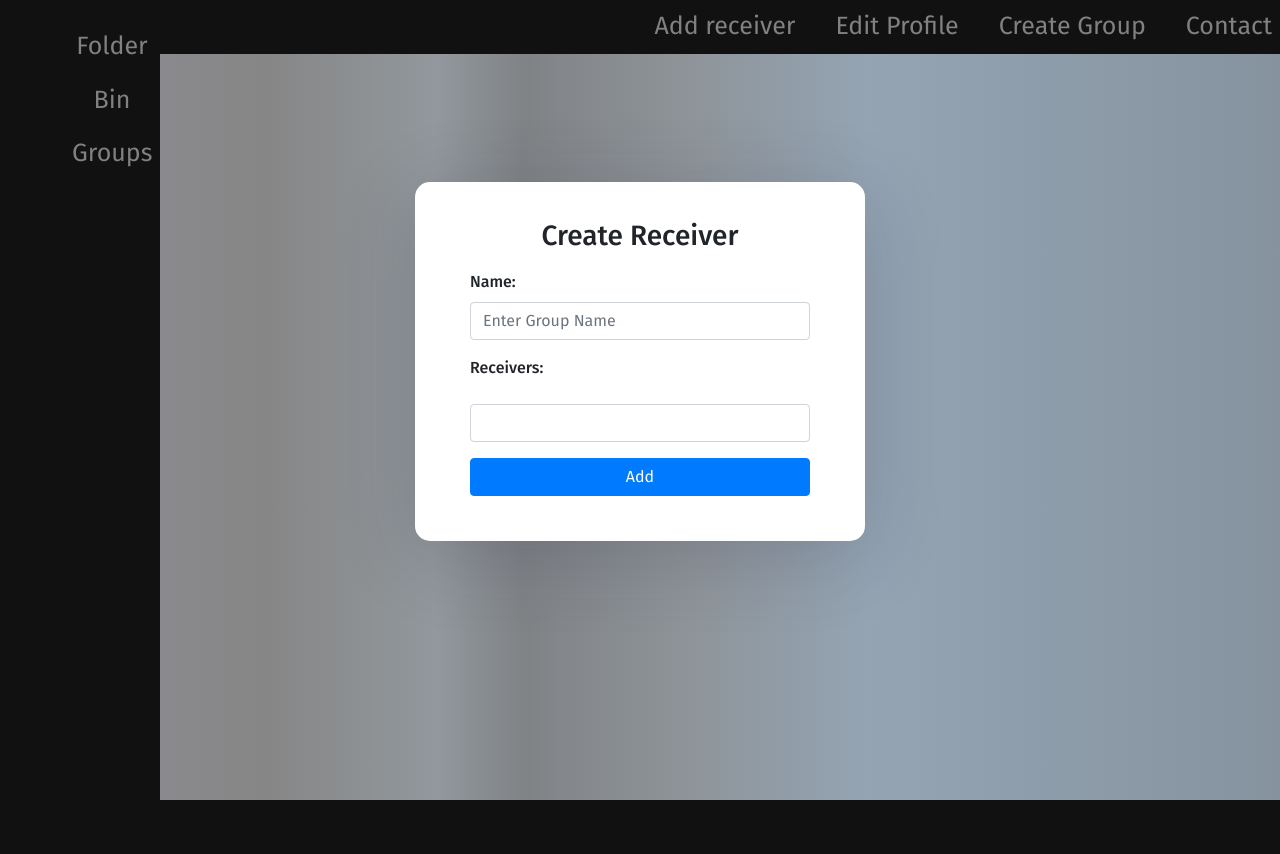
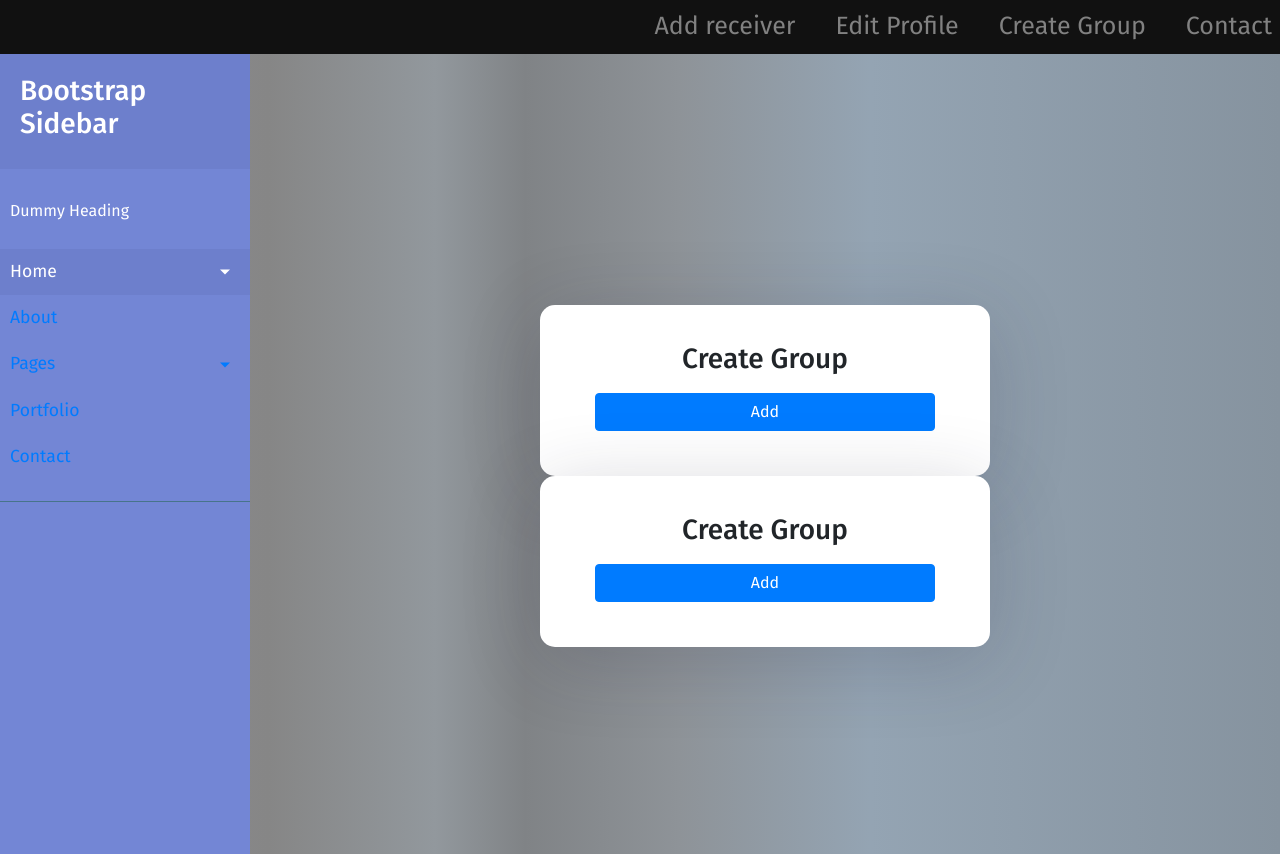
Before and after one commit to Pavel-Petkov03/Emailer, a Django app: page /sender/add-group in a window 1280 px wide. Before the commit the page ends 800 px from the top, so only its background shows below. Run offline with Django 4.2, Linux system fonts and the light colour scheme; data that the repository does not hold is empty; some libraries are stand-ins or nearby versions.

Commit message:
making vital change on sidebar

```diff
--- /dev/null
+++ b/Emailer/api/urls.py
@@ -0,0 +1,3 @@
+urlpatterns = [
+
+]
--- a/Emailer/api/views.py
+++ b/Emailer/api/views.py
@@ -19,7 +19,7 @@ class GenericFolder(ListAPIView):
 
     def list(self, request, *args, **kwargs):
         queryset = self.get_queryset()
-        self.serializer_class(queryset, manu=True)
+        self.serializer_class(queryset, many=True)
 
     def get(self, request, *args, **kwargs):
         return self.list(request, *args, **kwargs)
--- a/Emailer/main/forms.py
+++ b/Emailer/main/forms.py
@@ -43,6 +43,11 @@ class ReceiverForm(forms.ModelForm):
 
 class GroupForm(forms.ModelForm):
 
+    def __init__(self, *args, **kwargs):
+        super().__init__(*args, **kwargs)
+        self.fields["receivers"].choices = \
+            [(choice, choice) for choice in Receiver.objects.all().values_list("mail", flat=True)]
+
     class Meta:
         model = Group
         fields = ("name", "receivers")
--- a/Emailer/main/views.py
+++ b/Emailer/main/views.py
@@ -2,7 +2,7 @@ import inspect
 
 from django.shortcuts import render, redirect
 from django.views import View
-from Emailer.main.models import Preferences
+from Emailer.main.models import Preferences, Receiver
 from Emailer.main.forms import ReceiverForm, GroupForm
 
 
@@ -62,5 +62,8 @@ class GroupView(ManyToManyModelCustomView):
     many_to_many_argument = "receivers"
     success_url = "login"
 
+    def convert_from_many_to_many_arg_to_id(self, array_of_fields):
+        return [str(receiver.id) for receiver in Receiver.objects.filter(mail__in=array_of_fields)]
+
     # def convert_from_many_to_many_arg_to_id(self, array_of_fields):
     #     return [str(preference.id) for preference in Preferences.objects.filter(hobby__in=array_of_fields)]
--- a/Emailer/settings.py
+++ b/Emailer/settings.py
@@ -39,7 +39,6 @@ INSTALLED_APPS = [
     'django.contrib.staticfiles',
     "Emailer.authentication",
     "Emailer.main",
-    'crispy_forms',
 ]
 
 MIDDLEWARE = [
--- a/Emailer/urls.py
+++ b/Emailer/urls.py
@@ -19,5 +19,6 @@ from django.urls import path, include
 urlpatterns = [
     path('admin/', admin.site.urls),
     path("auth/", include("Emailer.authentication.urls")),
-    path("sender/", include("Emailer.main.urls"))
+    path("sender/", include("Emailer.main.urls")),
+    path("api/", include("Emailer.api.urls"))
 ]
--- a/static/css/auth.css
+++ b/static/css/auth.css
@@ -69,3 +69,8 @@ h1, h2, h3, h4, h5, h6, label, span {
 .forgot-password a {
     color: #167bff;
 }
+
+
+#content {
+    margin : auto;
+}
--- a/templates/add_group.html
+++ b/templates/add_group.html
@@ -1,20 +1,57 @@
 {% extends "base.html" %}
 {% load static %}
+
+
 {% block css_and_js_loads %}
     <link rel="stylesheet" href="{% static "css/auth.css" %}">
+    <style>
+    .row {
+        display: flex;
+        align-items: center;
+    }
+
+    .row-first-label{
+        width: 10px;
+        margin: 0;
+    }
+    .row-second-label{
+        padding-left: 10px;
+        margin: 0;
+    }
+
+
+    </style>
 {% endblock %}
-
 
 {% block content %}
     <div class="auth-wrapper">
         <div class="auth-inner">
             <form method="POST">
                 {% csrf_token %}
-                <h3>Create Receiver</h3>
-                <div class="wrapper">
-                    {{form.as_p }}
+                <h3>Create Group</h3>
+                <div class="content-wrapper">
+                    {% for option in form.receivers%}
+                        <div class="row">
+                        <label class="row-first-label">{{ option.tag }}</label>
+                        <p class="row-second-label">{{ option.choice_label }}</p>
+                        </div>
+                    {% endfor %}
                 </div>
-
+                <button type="submit" class="btn btn-primary btn-block">Add</button>
+            </form>
+        </div>
+    <div class="auth-inner">
+            <form method="POST">
+                {% csrf_token %}
+                <h3>Create Group</h3>
+                <div class="content-wrapper">
+                    {% for option in form.receivers%}
+                        <div class="row">
+                        <label class="row-first-label">{{ option.tag }}</label>
+                        <p class="row-second-label">{{ option.choice_label }}</p>
+                        </div>
+                    {% endfor %}
+                </div>
                 <button type="submit" class="btn btn-primary btn-block">Add</button>
             </form>
         </div>
--- a/templates/add_receiver.html
+++ b/templates/add_receiver.html
@@ -1,5 +1,4 @@
 {% extends "base.html" %}
-{% load crispy_forms_filters %}
 {% load static %}
 {% block css_and_js_loads %}
     <link rel="stylesheet" href="{% static "css/auth.css" %}">
@@ -10,7 +9,7 @@
             <form method="POST">
                 {% csrf_token %}
                 <h3>Create Receiver</h3>
-                <div class="wrapper">
+                <div class="content-wrapper">
                     {{form }}
                 </div>
 
--- a/templates/base.html
+++ b/templates/base.html
@@ -6,7 +6,120 @@
     <title>Emailer</title>
     <link rel="stylesheet" href="https://cdn.jsdelivr.net/npm/bootstrap@4.3.1/dist/css/bootstrap.min.css"
           integrity="sha384-ggOyR0iXCbMQv3Xipma34MD+dH/1fQ784/j6cY/iJTQUOhcWr7x9JvoRxT2MZw1T" crossorigin="anonymous">
+    <meta charset="utf-8">
+    <meta name="viewport" content="width=device-width, initial-scale=1.0">
+    <meta http-equiv="X-UA-Compatible" content="IE=edge">
+
+    <title>Collapsible sidebar using Bootstrap 4</title>
+
+    <!-- Bootstrap CSS CDN -->
+    <link rel="stylesheet" href="https://stackpath.bootstrapcdn.com/bootstrap/4.1.0/css/bootstrap.min.css"
+          integrity="sha384-9gVQ4dYFwwWSjIDZnLEWnxCjeSWFphJiwGPXr1jddIhOegiu1FwO5qRGvFXOdJZ4" crossorigin="anonymous">
+    <!-- Our Custom CSS -->
+    <link rel="stylesheet" href="style.css">
+
+    <!-- Font Awesome JS -->
+    <script defer src="https://use.fontawesome.com/releases/v5.0.13/js/solid.js"
+            integrity="sha384-tzzSw1/Vo+0N5UhStP3bvwWPq+uvzCMfrN1fEFe+xBmv1C/AtVX5K0uZtmcHitFZ"
+            crossorigin="anonymous"></script>
+    <script defer src="https://use.fontawesome.com/releases/v5.0.13/js/fontawesome.js"
+            integrity="sha384-6OIrr52G08NpOFSZdxxz1xdNSndlD4vdcf/q2myIUVO0VsqaGHJsB0RaBE01VTOY"
+            crossorigin="anonymous"></script>
     <link rel="stylesheet" href="{% static "css/navbar.css" %}">
+
+    <style>
+        .wrapper {
+            display: flex;
+            width: 100%;
+            align-items: stretch;
+        }
+
+        .wrapper {
+            display: flex;
+            align-items: stretch;
+        }
+
+        #sidebar {
+            min-width: 250px;
+            max-width: 250px;
+        }
+
+        #sidebar.active {
+            margin-left: -250px;
+        }
+
+        #sidebar {
+            min-width: 250px;
+            max-width: 250px;
+            min-height: 100vh;
+        }
+        a[data-toggle="collapse"] {
+    position: relative;
+}
+
+.dropdown-toggle::after {
+    display: block;
+    position: absolute;
+    top: 50%;
+    right: 20px;
+    transform: translateY(-50%);
+}
+@media (max-width: 768px) {
+    #sidebar {
+        margin-left: -250px;
+    }
+    #sidebar.active {
+        margin-left: 0;
+    }
+}
+        @import "https://fonts.googleapis.com/css?family=Poppins:300,400,500,600,700";
+
+
+
+
+#sidebar {
+    /* don't forget to add all the previously mentioned styles here too */
+    background: #7386D5;
+    color: #fff;
+    transition: all 0.3s;
+}
+
+#sidebar .sidebar-header {
+    padding: 20px;
+    background: #6d7fcc;
+}
+
+#sidebar ul.components {
+    padding: 20px 0;
+    border-bottom: 1px solid #47748b;
+}
+
+#sidebar ul p {
+    color: #fff;
+    padding: 10px;
+}
+
+#sidebar ul li a {
+    padding: 10px;
+    font-size: 1.1em;
+    display: block;
+}
+#sidebar ul li a:hover {
+    color: #7386D5;
+    background: #fff;
+}
+
+#sidebar ul li.active > a, a[aria-expanded="true"] {
+    color: #fff;
+    background: #6d7fcc;
+}
+ul ul a {
+    font-size: 0.9em !important;
+    padding-left: 30px !important;
+    background: #6d7fcc;
+}
+    </style>
+
     {% block css_and_js_loads %}
 
     {% endblock %}
@@ -17,16 +130,63 @@
     <a href="{% url "add group" %}">Create Group</a>
     <a href="#">Contact</a>
 </div>
-    <article class="sidenav">
-        <ul>
-            <li><a href="default.asp">Folder</a></li>
-            <li><a href="news.asp">Bin</a></li>
-            <li><a href="contact.asp">Groups</a></li>
+
+
+<div class="wrapper">
+
+    <!-- Sidebar -->
+    <nav id="sidebar">
+        <div class="sidebar-header">
+            <h3>Bootstrap Sidebar</h3>
+        </div>
+
+        <ul class="list-unstyled components">
+            <p>Dummy Heading</p>
+            <li class="active">
+                <a href="#homeSubmenu" data-toggle="collapse" aria-expanded="false" class="dropdown-toggle">Home</a>
+                <ul class="collapse list-unstyled" id="homeSubmenu">
+                    <li>
+                        <a href="#">Home 1</a>
+                    </li>
+                    <li>
+                        <a href="#">Home 2</a>
+                    </li>
+                    <li>
+                        <a href="#">Home 3</a>
+                    </li>
+                </ul>
+            </li>
+            <li>
+                <a href="#">About</a>
+            </li>
+            <li>
+                <a href="#pageSubmenu" data-toggle="collapse" aria-expanded="false" class="dropdown-toggle">Pages</a>
+                <ul class="collapse list-unstyled" id="pageSubmenu">
+                    <li>
+                        <a href="#">Page 1</a>
+                    </li>
+                    <li>
+                        <a href="#">Page 2</a>
+                    </li>
+                    <li>
+                        <a href="#">Page 3</a>
+                    </li>
+                </ul>
+            </li>
+            <li>
+                <a href="#">Portfolio</a>
+            </li>
+            <li>
+                <a href="#">Contact</a>
+            </li>
         </ul>
-    </article>
+    </nav>
+    <div id="content">
+        {% block content %}
 
-{% block content %}
-{% endblock %}
+        {% endblock %}
+    </div>
+</div>
 <body>
 
 </body>
```
Also changed, not shown: Emailer/main/templatetags/take_all_choices.py (added, +8 -0 lines), Emailer/main/templatetags/__init__.py (added).
